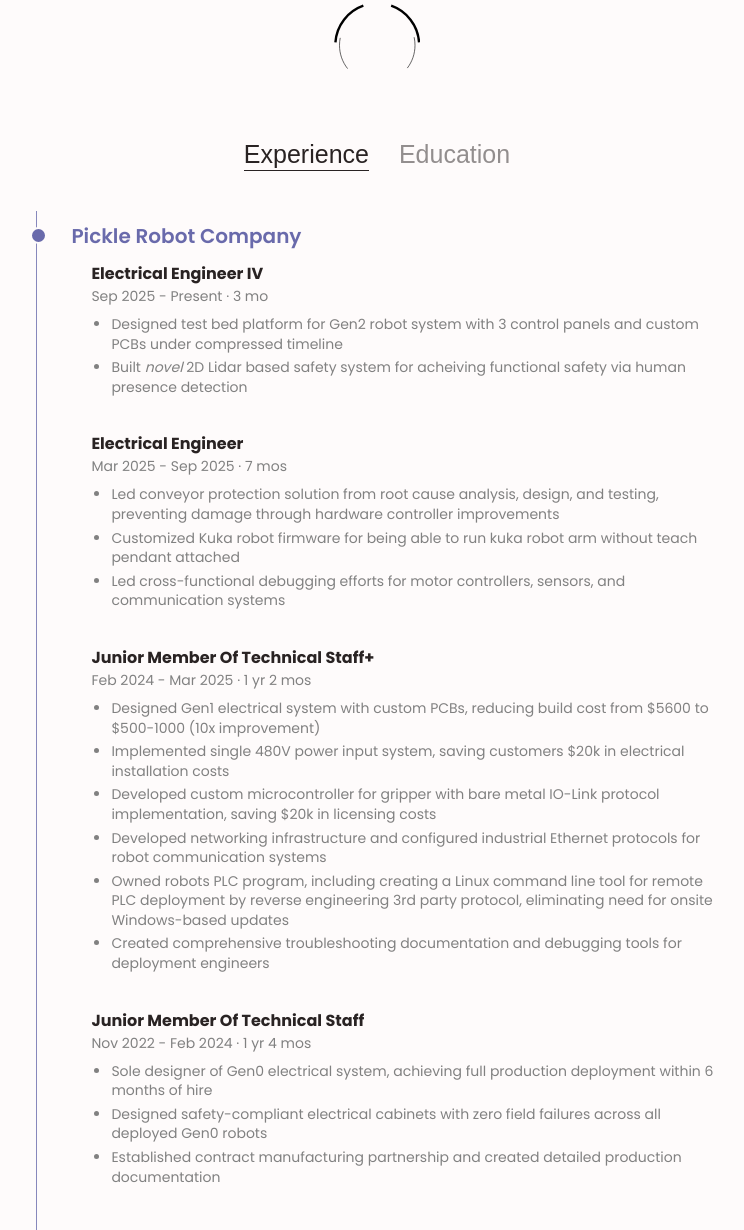
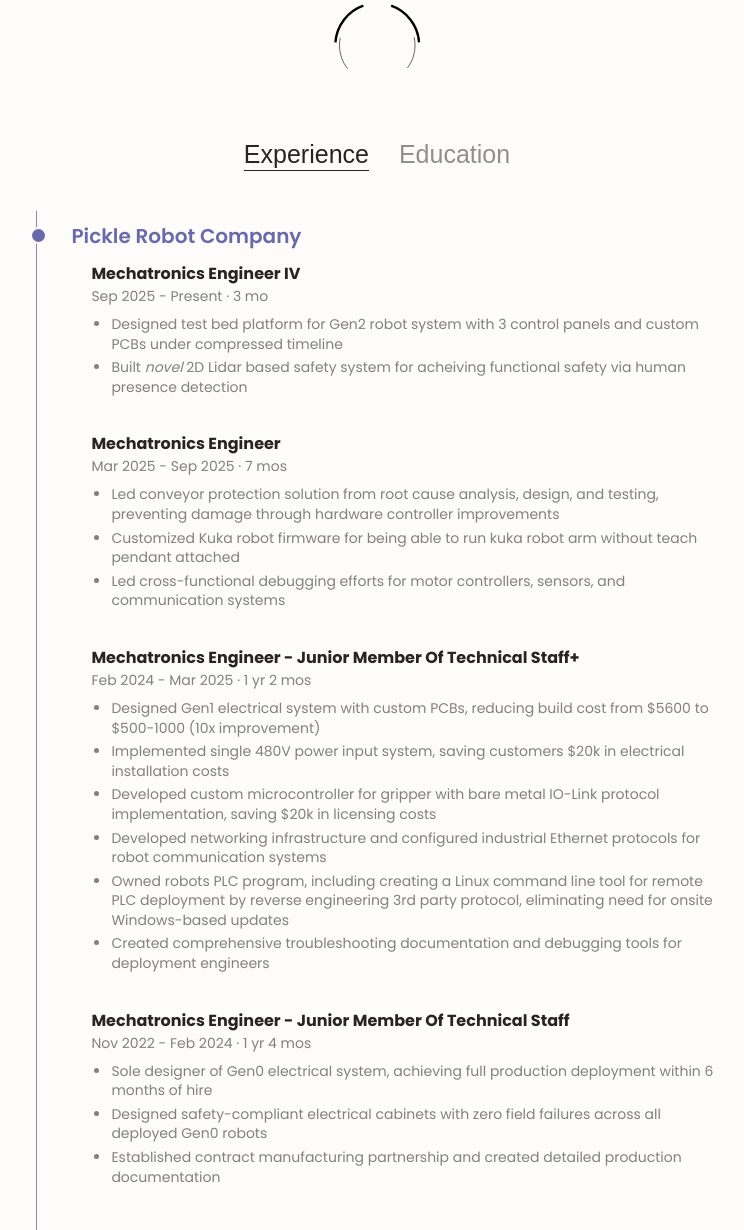
Before and after one commit to elidonner/PersonalWebsite, a Flask app: page /about in a window 1280 px wide. Shown: the part 692-1922 px from the top of the page, without its empty margins (263-1007 px from the left). Run offline with Flask 3, Linux system fonts and the light colour scheme; some libraries are stand-ins or nearby versions.

Commit message:
change titles

```diff
--- a/templates/about.html
+++ b/templates/about.html
@@ -57,7 +57,7 @@
           <h3 class="timeline-title">Pickle Robot Company</h3>
         </div>
         <div class="position-item column">
-          <h4>Electrical Engineer IV</h4>
+          <h4>Mechatronics Engineer IV</h4>
             <span class="date" id="current-position-date"></span>
             <div class="job-description">
               <ul class="description-full">
@@ -67,7 +67,7 @@
             </div>
         </div>
         <div class="position-item column">
-          <h4>Electrical Engineer</h4>
+          <h4>Mechatronics Engineer</h4>
           <span class="date">Mar 2025 - Sep 2025 · 7 mos</span>
           <div class="job-description">
             <ul class="description-full">
@@ -78,7 +78,7 @@
           </div>
         </div>
         <div class="position-item column">
-          <h4>Junior Member of Technical Staff+</h4>
+          <h4>Mechatronics Engineer - Junior Member of Technical Staff+</h4>
           <span class="date">Feb 2024 - Mar 2025 · 1 yr 2 mos</span>
           <div class="job-description">
             <ul class="description-full">
@@ -92,7 +92,7 @@
           </div>
         </div>
         <div class="position-item column">
-          <h4>Junior Member of Technical Staff</h4>
+          <h4>Mechatronics Engineer - Junior Member of Technical Staff</h4>
           <span class="date">Nov 2022 - Feb 2024 · 1 yr 4 mos</span>
           <div class="job-description">
             <ul class="description-full">
```
